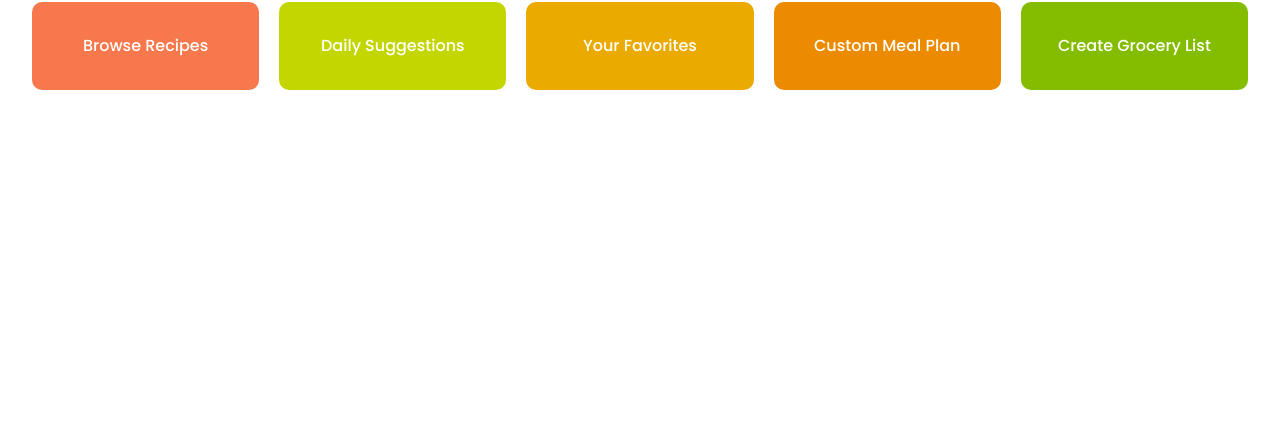
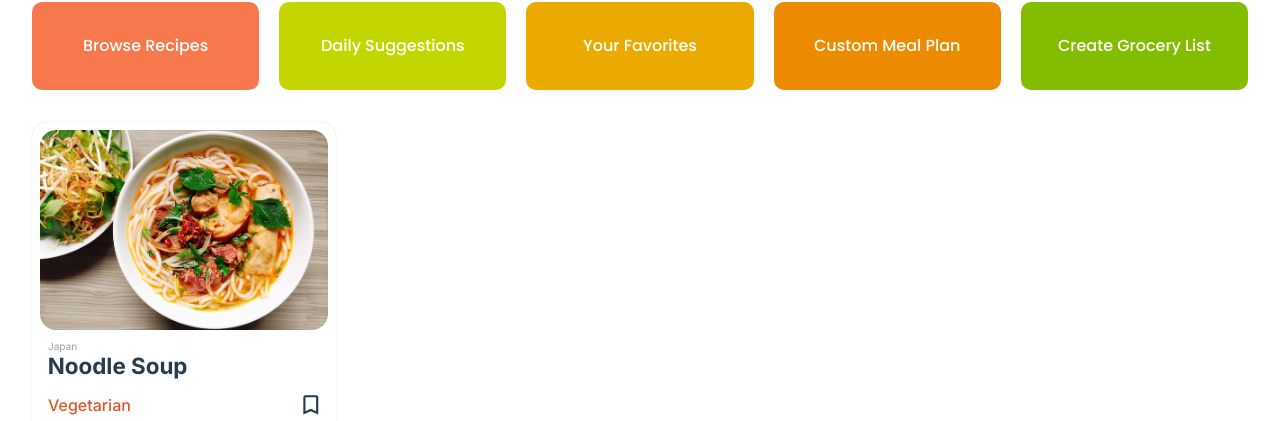
Before and after one commit to RimaSem/cook-pal, a React (Vite) app: page / in a window 1280 px wide. Shown: the part 523-944 px from the top of the page. Before the commit the page ends 800 px from the top, so only its background shows below. Built offline with nearby package versions, Linux system fonts and the light colour scheme.

Commit message:
Create recipe card

```diff
--- /dev/null
+++ b/src/components/RecipeCard.tsx
@@ -0,0 +1,80 @@
+import styled from "styled-components";
+import { useState } from "react";
+import Icon from "@mdi/react";
+import { mdiBookmarkOutline, mdiBookmark } from "@mdi/js";
+import CardSampleImg from "../img/card_sample_img.jpg";
+
+const CardContainer = styled.div`
+  position: relative;
+  margin: 2em 0;
+  box-shadow: 0px 0px 1px rgba(12, 26, 75, 0.24),
+    0px 3px 8px -1px rgba(50, 50, 71, 0.05);
+  border-radius: 16px;
+  width: 19em;
+  height: 19.68em;
+  background-color: var(--color-white);
+  font-family: "Inter", sans-serif;
+
+  .CardSaveIcon {
+    position: absolute;
+    right: 0.8em;
+    bottom: 1.2em;
+    width: 1.6em;
+    cursor: pointer;
+    color: var(--color-text-dark);
+  }
+`;
+
+const CardImg = styled.div`
+  margin: 0.5em auto 0 auto;
+  border-radius: 16px;
+  width: 18em;
+  height: 12.5em;
+  background-image: url(${CardSampleImg});
+  background-size: cover;
+  background-repeat: no-repeat;
+  background-position: center;
+  cursor: pointer;
+`;
+
+const DishArea = styled.p`
+  margin: 1em 0 0 1.6em;
+  font-size: 0.625em;
+  color: var(--color-text-grey);
+`;
+
+const DishName = styled.p`
+  margin: 0 0 0 0.7em;
+  padding: 0;
+  font-size: 1.4em;
+  font-weight: 700;
+  color: var(--color-text-dark);
+`;
+
+const DishCategory = styled.p`
+  margin: 1em 0 0 1em;
+  font-size: 1em;
+  font-weight: 500;
+  color: var(--color-accent-orange);
+`;
+
+const RecipeCard = () => {
+  const [saveCard, setSaveCard] = useState(false);
+
+  return (
+    <CardContainer>
+      <CardImg />
+      <DishArea>Japan</DishArea>
+      <DishName>Noodle Soup</DishName>
+      <DishCategory>Vegetarian</DishCategory>
+      <div onClick={() => setSaveCard((prev) => !prev)}>
+        <Icon
+          className="CardSaveIcon"
+          path={saveCard ? mdiBookmark : mdiBookmarkOutline}
+        />
+      </div>
+    </CardContainer>
+  );
+};
+
+export default RecipeCard;
--- a/src/components/Hero.tsx
+++ b/src/components/home/Hero.tsx
@@ -1,5 +1,5 @@
 import styled from "styled-components";
-import HeroImg from "../img/hero_sample_img.jpg";
+import HeroImg from "../../img/hero_sample_img.jpg";
 
 const StyledHero = styled.div`
   display: flex;
--- /dev/null
+++ b/src/components/home/Main.tsx
@@ -0,0 +1,18 @@
+import styled from "styled-components";
+import RecipeCard from "../RecipeCard";
+
+const StyledMain = styled.main`
+  display: flex;
+  max-width: var(--width-max);
+  width: 95%;
+`;
+
+const Main = () => {
+  return (
+    <StyledMain>
+      <RecipeCard />
+    </StyledMain>
+  );
+};
+
+export default Main;
--- a/src/global.tsx
+++ b/src/global.tsx
@@ -12,6 +12,7 @@ const GlobalStyle = createGlobalStyle`
         --color-accent-green: #509E2F;
         --color-accent-orange: #DC582A;
         --color-text-dark: #253D4E;
+        --color-text-grey: #A1A1A1;
         --color-nav-btn-1: #f6784c;
         --color-nav-btn-2: #C4D600;
         --color-nav-btn-3: #EAAA00;
--- a/src/pages/Home.tsx
+++ b/src/pages/Home.tsx
@@ -1,7 +1,8 @@
 import styled from "styled-components";
 import Header from "../components/Header";
-import Hero from "../components/Hero";
+import Hero from "../components/home/Hero";
 import Nav from "../components/Nav";
+import Main from "../components/home/Main";
 
 const HomeWrapper = styled.div`
   position: relative;
@@ -21,6 +22,7 @@ const Home = () => {
       <Header />
       <Hero />
       <Nav />
+      <Main />
     </HomeWrapper>
   );
 };
```
Also changed, not shown: src/App.tsx (+0 -27 lines), src/img/card_sample_img.jpg (added).
